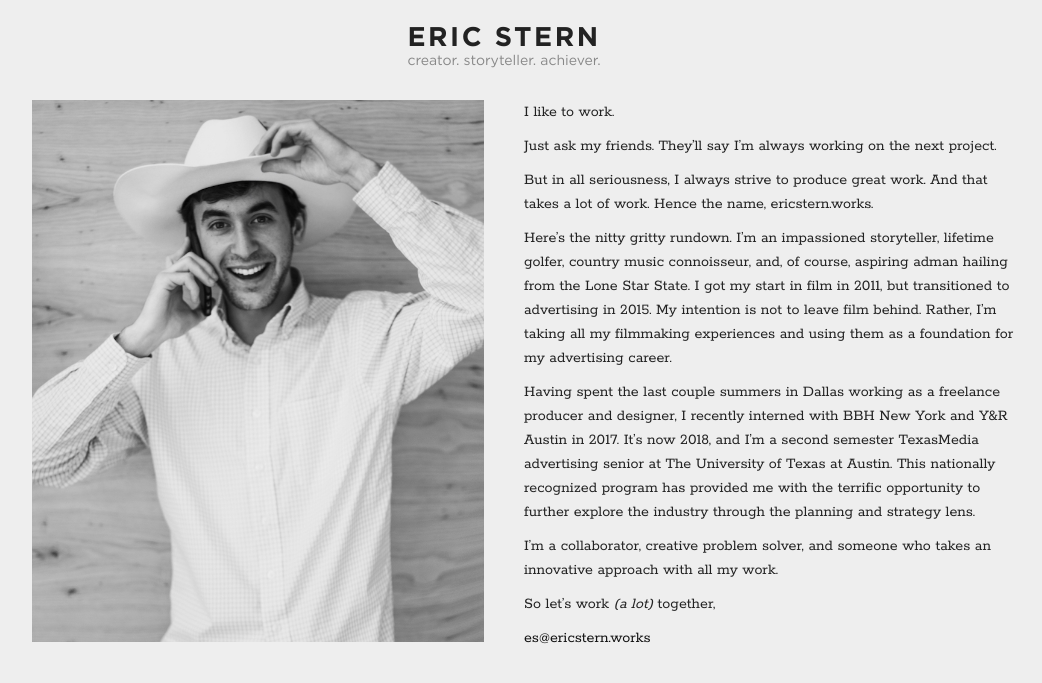
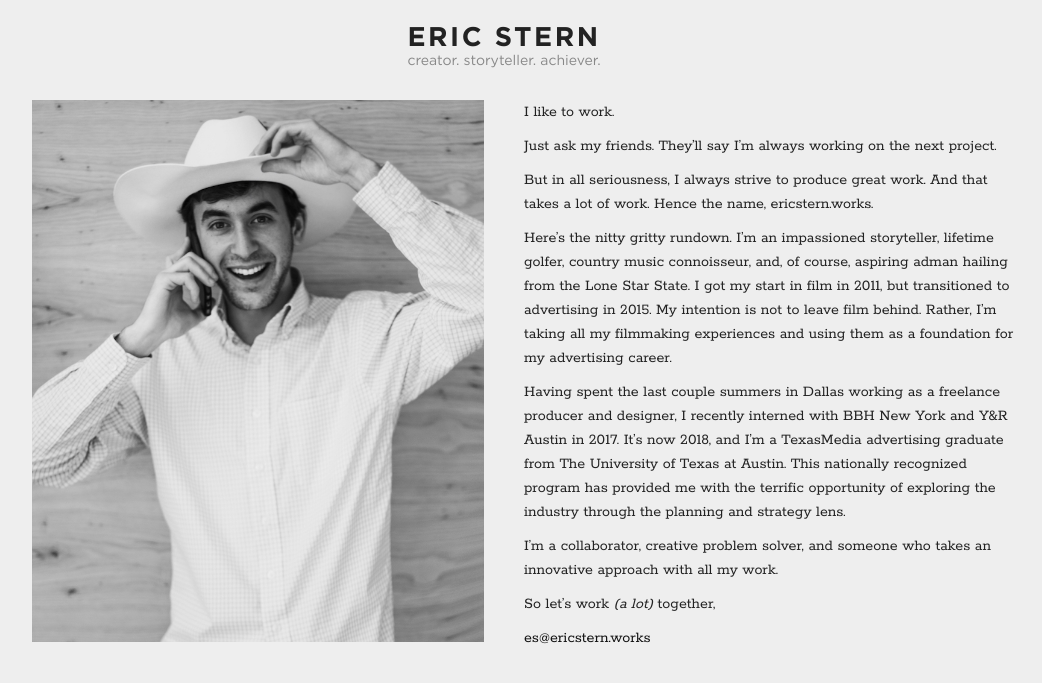
Before and after one commit to heidarianw/EricStern, a Jekyll site: the page built from about.markdown, in a window 1280 px wide. Shown: the top 683 px of the page, without its empty margins (136-1178 px from the left). Built offline with Jekyll 4.4.1, drawn with Linux system fonts in a browser that asks for light colours; nearby versions of some CDN libraries; some web fonts are replaced.

Commit message:
Updated About

```diff
--- a/about.markdown
+++ b/about.markdown
@@ -15,7 +15,7 @@ But in all seriousness, I always strive to produce great work. And that takes a
 
 Here’s the nitty gritty rundown. I’m an impassioned storyteller, lifetime golfer, country music connoisseur, and, of course, aspiring adman hailing from the Lone Star State. I got my start in film in 2011, but transitioned to advertising in 2015. My intention is not to leave film behind. Rather, I’m taking all my filmmaking experiences and using them as a foundation for my advertising career.
 
-Having spent the last couple summers in Dallas working as a freelance producer and designer, I recently interned with BBH New York and Y&R Austin in 2017. It’s now 2018, and I’m a second semester TexasMedia advertising senior at The University of Texas at Austin. This nationally recognized program has provided me with the terrific opportunity to further explore the industry through the planning and strategy lens.
+Having spent the last couple summers in Dallas working as a freelance producer and designer, I recently interned with BBH New York and Y&R Austin in 2017. It’s now 2018, and I’m a TexasMedia advertising graduate from The University of Texas at Austin. This nationally recognized program has provided me with the terrific opportunity of exploring the industry through the planning and strategy lens.
 
 I’m a collaborator, creative problem solver, and someone who takes an innovative approach with all my work.
 
```
